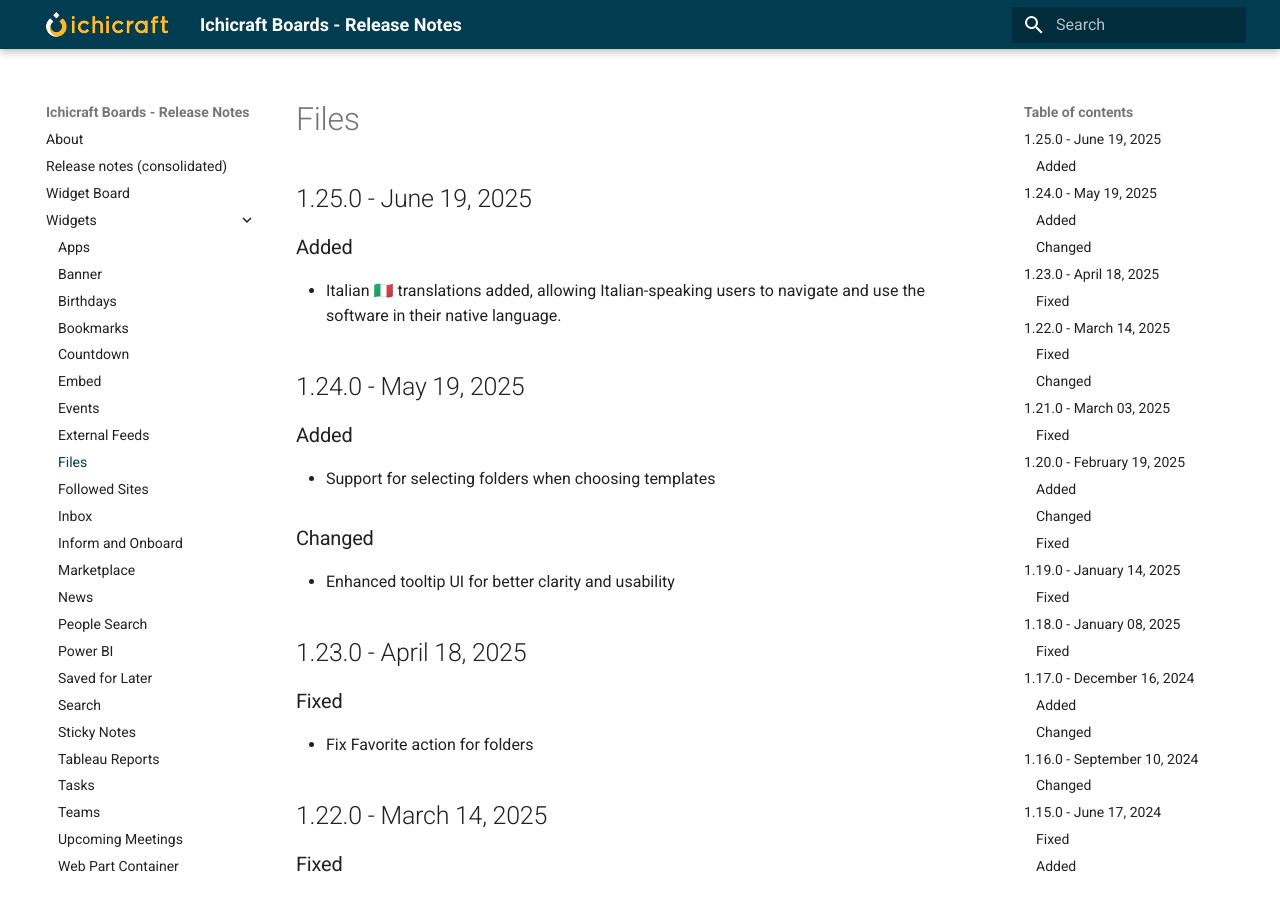
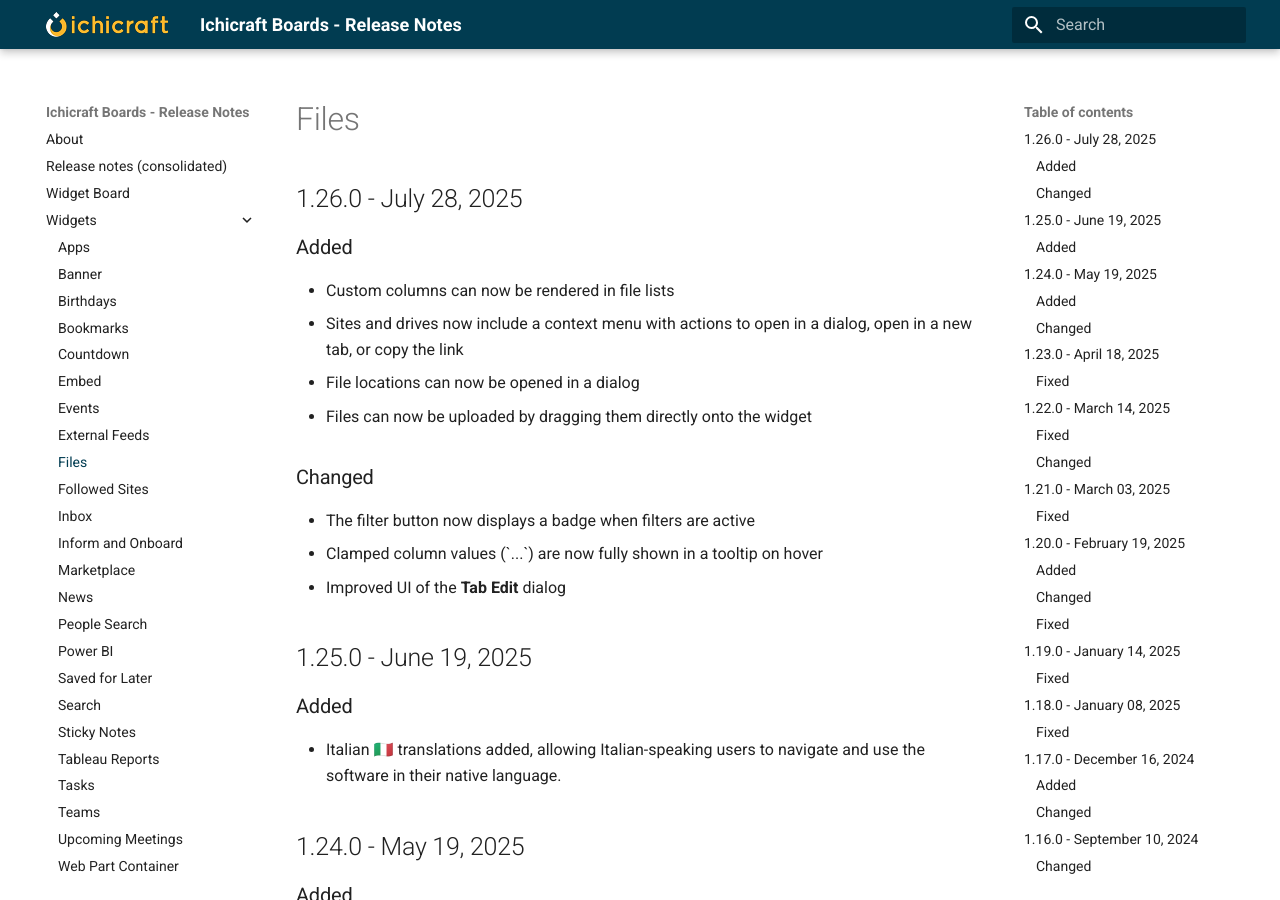
Before and after one commit to ichicraft/widgets-docs, an MkDocs documentation site: the page built from docs/Widgets/Files.md, in a window 1280 px wide and 900 px high. Built offline with MkDocs 1.6.1 and Material for MkDocs 9.7.7, drawn with Linux system fonts in a browser that asks for light colours.

```diff
--- a/docs/Widgets/Files.md
+++ b/docs/Widgets/Files.md
@@ -1,3 +1,16 @@
+## 1.26.0 - July 28, 2025
+
+### Added
+- Custom columns can now be rendered in file lists
+- Sites and drives now include a context menu with actions to open in a dialog, open in a new tab, or copy the link
+- File locations can now be opened in a dialog
+- Files can now be uploaded by dragging them directly onto the widget
+
+### Changed
+- The filter button now displays a badge when filters are active
+- Clamped column values (&#x60;...&#x60;) are now fully shown in a tooltip on hover
+- Improved UI of the **Tab Edit** dialog
+
 ## 1.25.0 - June 19, 2025
 
 ### Added
```
Also changed, not shown: docs/Release-notes-(consolidated).md (+13 -0 lines).
